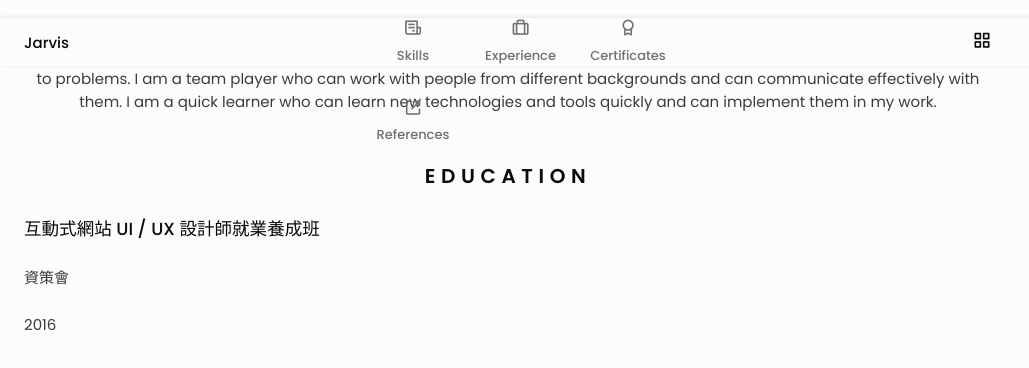
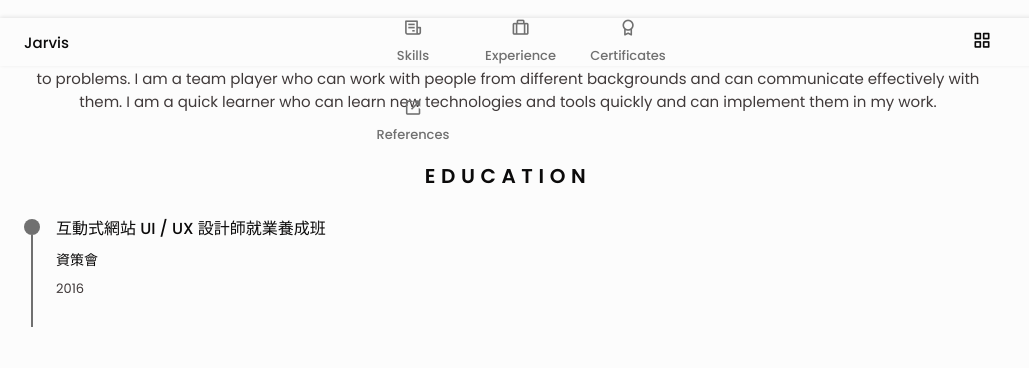
Before and after one commit to Gotop1711/Gotop1711.github.io, a plain HTML site: page index.html in a window 1280 px wide. Shown: the part 734-1102 px from the top of the page, without its empty margins (0-1029 px from the left). Drawn offline with nearby package versions, Linux system fonts and the light colour scheme.

Commit message:
feat: style "education" <section/>

```diff
--- a/assets/css/main.css
+++ b/assets/css/main.css
@@ -276,3 +276,47 @@ img {
 .profile__description {
   text-align: center;
 }
+
+/* ===== Education and Experience ===== */
+.education__content {
+  display: flex;
+}
+
+.education__time {
+  padding-right: 1rem;
+}
+
+.education__rounder {
+  position: relative;
+  display: block;
+  width: 16px;
+  height: 16px;
+  background-color: var(--text-color-light);
+  border-radius: 50%;
+  margin-top: 0.25rem;
+}
+
+.education__line {
+  display: block;
+  width: 2px;
+  height: 110%;
+  background-color: var(--text-color-light);
+  transform: translate(7px, 0);
+}
+
+.education__data {
+  gap: 0.5rem;
+}
+
+.education__title {
+  font-size: var(--h3-font-size);
+}
+
+.education__studies {
+  font-size: var(--small-font-size);
+  color: var(--title-color);
+}
+
+.education__year {
+  font-size: var(--smaller-font-size);
+}
```
